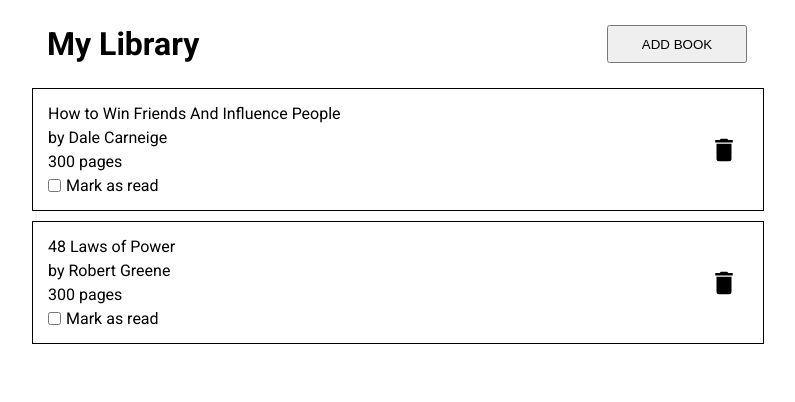
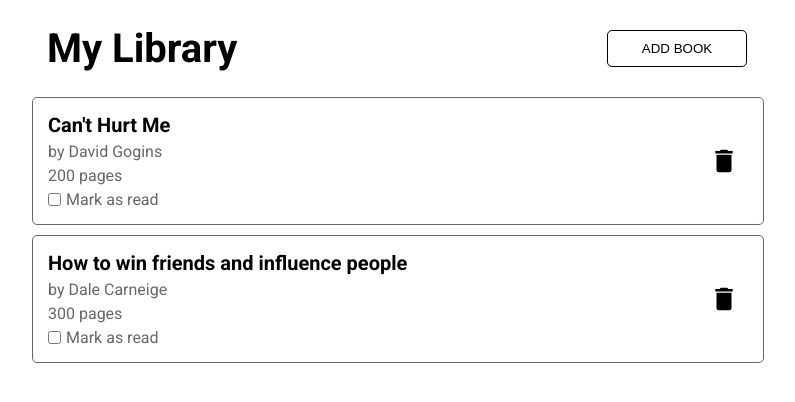
Before and after one commit to zishan29/Library, a plain HTML site: page index.html in a window 1280 px wide. Shown: the whole page, without its empty margins (258-1053 px from the left). Drawn offline with Linux system fonts and the light colour scheme.

Commit message:
Change style and layout

```diff
--- a/index.html
+++ b/index.html
@@ -30,26 +30,6 @@
         </form>
     </div>
     <div class="library">
-        <div class="card" id="card1">
-            <div class="book-title">How to Win Friends And Influence People</div>
-            <div class="book-author">by Dale Carneige</div>
-            <div class="book-pages">300 pages</div>
-            <div class="grid-container">
-                <input type="checkbox" id="checkbox1" name="checkbox">
-                <label for="checkbox1">Mark as read</label>
-            </div>
-            <button class="remove"></button>
-        </div>
-        <div class="card" id="card2">
-            <div class="book-title">48 Laws of Power</div>
-            <div class="book-author">by Robert Greene</div>
-            <div class="book-pages">300 pages</div>
-            <div class="grid-container">
-                <input type="checkbox" id="checkbox2" name="checkbox">
-                <label for="checkbox2">Mark as read</label>
-            </div>
-            <button class="remove"></button>
-        </div>
     </div>
 </body>
 </html>
--- a/script.js
+++ b/script.js
@@ -1,5 +1,5 @@
 let myLibrary = [];
-let count = 3;
+let count = 0;
 
 function Book(title, author, pages, readStatus) {
     this.title = title;
@@ -54,8 +54,10 @@ function addCard() {
     library.appendChild(div1);
 }
 
-addBookToLibrary("Can't Hurt Me", "David Gogins", 200, false);
-addBookToLibrary("How to win friends and influence people", "Dale Carneige", 300, true);
+addBookToLibrary("Can't Hurt Me", "David Gogins", "200", false);
+addCard();
+addBookToLibrary("How to win friends and influence people", "Dale Carneige", "300", true);
+addCard();
 
 const newBook = document.querySelector('#new-book');
 const form = document.querySelector(".form")
--- a/styles.css
+++ b/styles.css
@@ -90,7 +90,8 @@ button#close {
 }
 
 .library > .card {
-    border: 1px solid black;
+    border: 1px solid rgb(104, 103, 103);
+    border-radius: 5px;
     width: 100%;
     display: grid;
     grid-template-columns: 4fr 0.3fr;
@@ -124,12 +125,18 @@ button#close {
 
 h1 {
     grid-column: 1 / 2;
+    font-size: 40px;
 }
 
 #new-book {
     width: 80%;
+    height: 80%;
     justify-self: end;
     grid-column: 2 / 3;
+    background-color: white;
+    border: 1px solid black;
+    border-radius: 5px;
+    align-self: center;
 }
 
 .header {
@@ -140,3 +147,16 @@ h1 {
     width: 100%;
     margin: 10px 0;
 }
+
+.book-title {
+    font-weight: bold;
+    font-size: 20px;
+}
+
+.book-author, .book-pages {
+    color: rgb(104, 103, 103);
+}
+
+label {
+    color: rgb(104, 103, 103);
+}
```
